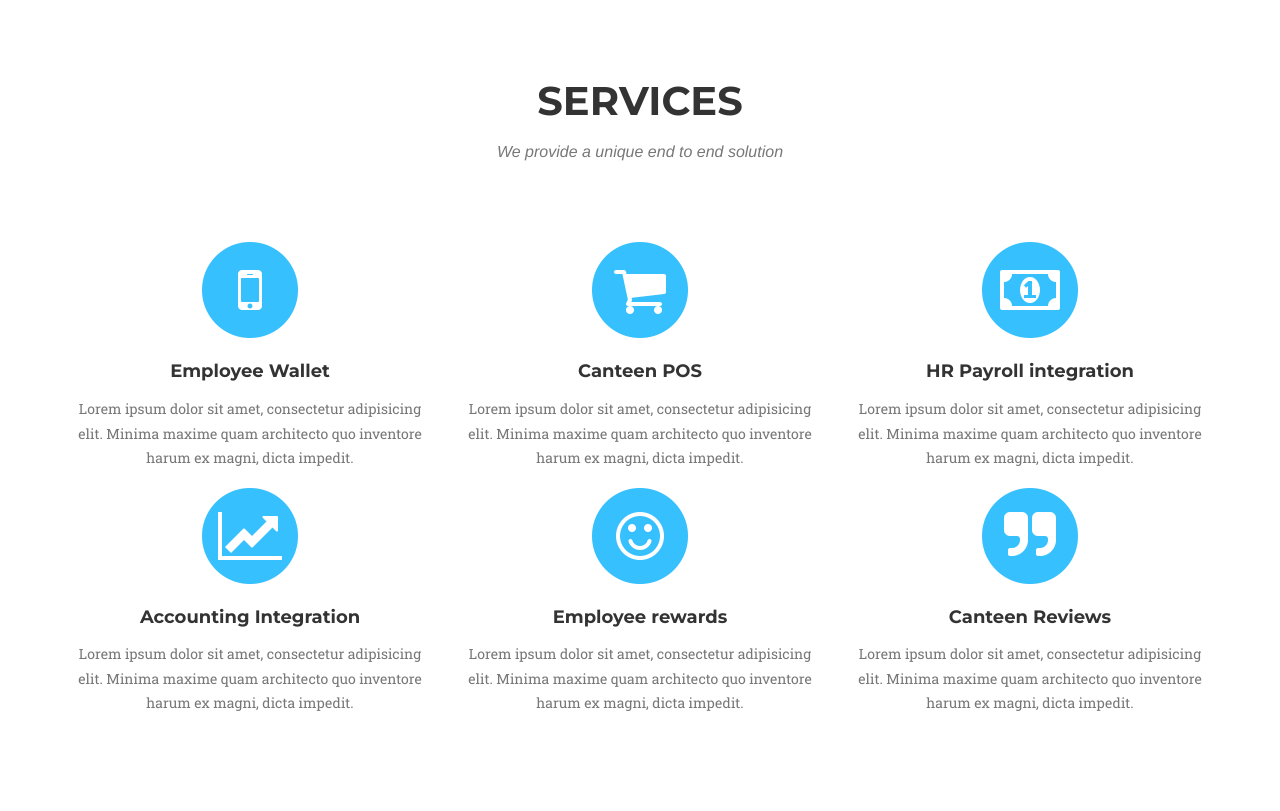
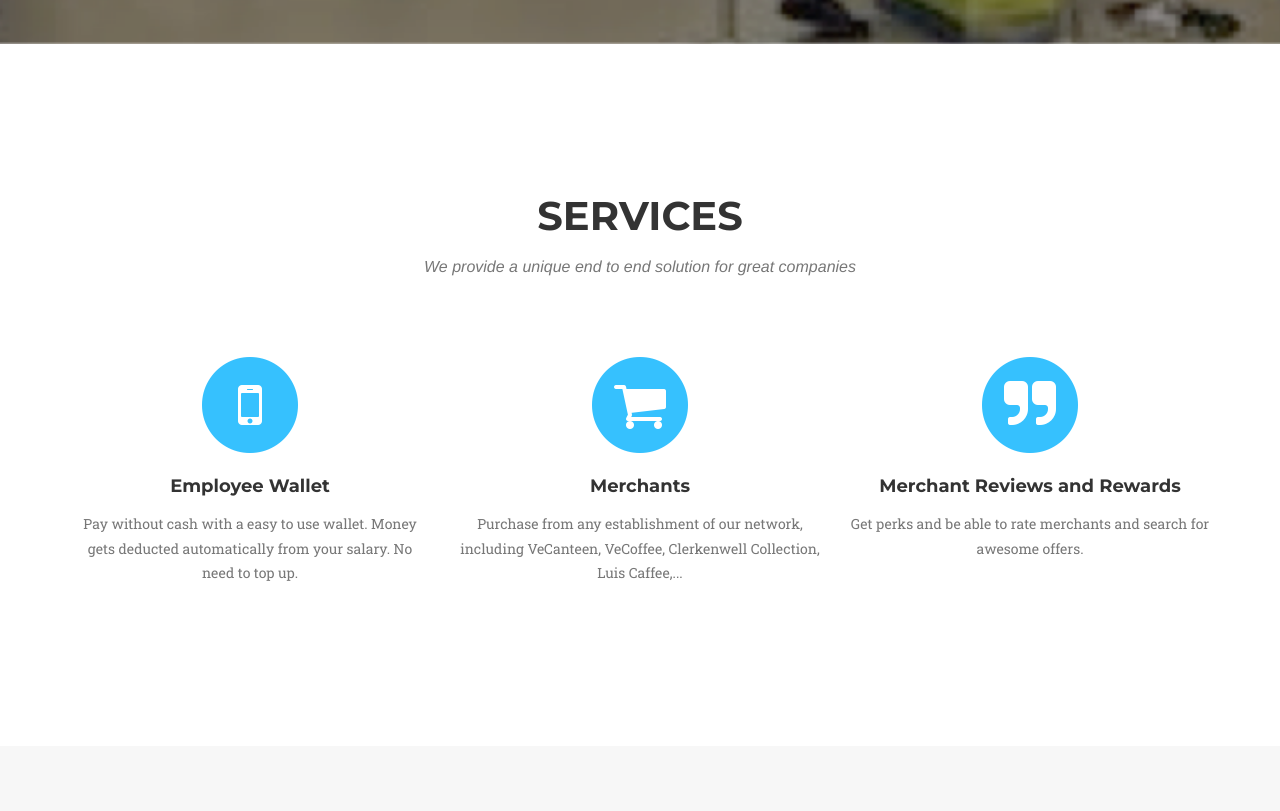
Before and after one commit to joanseg/hackathon, a plain HTML site: page index.html in a window 1280 px wide. Shown: the part 829-1640 px from the top of the page. Drawn offline with nearby package versions, Linux system fonts and the light colour scheme; a web font is replaced by a local one.

Commit message:
copy improvement for velabs campaign

```diff
--- a/index.html
+++ b/index.html
@@ -64,7 +64,7 @@
 
 
                     <li class="">
-                        <a class="page-scroll" href="#contact">Notify</a>
+                        <a class="page-scroll" href="#contact">Apply</a>
                     </li>
                 </ul>
             </div>
@@ -77,8 +77,8 @@
     <header>
         <div class="container">
             <div class="intro-text">
-                <div class="intro-heading">Delight your employees</div>
-                <div class="intro-lead-in">Cashless payment system for great companies</div>
+                <div class="intro-heading">Cashless payment for VeCanteen</div>
+                <div class="intro-lead-in">Apply now for the private beta to pay in the VeCanteen, VeCoffee and other merchants without cash</div>
                 <a href="#contact" class="page-scroll btn btn-xl">Apply</a>
             </div>
         </div>
@@ -90,7 +90,7 @@
             <div class="row">
                 <div class="col-lg-12 text-center">
                     <h2 class="section-heading">Services</h2>
-                    <h3 class="section-subheading text-muted">We provide a unique end to end solution</h3>
+                    <h3 class="section-subheading text-muted">We provide a unique end to end solution for great companies</h3>
                 </div>
             </div>
             <div class="row text-center">
@@ -100,47 +100,22 @@
                         <i class="fa fa-mobile fa-stack-1x fa-inverse"></i>
                     </span>
                     <h4 class="service-heading">Employee Wallet</h4>
-                    <p class="text-muted">Lorem ipsum dolor sit amet, consectetur adipisicing elit. Minima maxime quam architecto quo inventore harum ex magni, dicta impedit.</p>
+                    <p class="text-muted">Pay without cash with a easy to use wallet. Money gets deducted automatically from your salary. No need to top up.</p>
                 </div>
                 <div class="col-md-4">
                     <span class="fa-stack fa-4x">
                         <i class="fa fa-circle fa-stack-2x text-primary"></i>
                         <i class="fa fa-shopping-cart fa-stack-1x fa-inverse"></i>
                     </span>
-                    <h4 class="service-heading">Canteen POS</h4>
-                    <p class="text-muted">Lorem ipsum dolor sit amet, consectetur adipisicing elit. Minima maxime quam architecto quo inventore harum ex magni, dicta impedit.</p>
-                </div>
-
-<div class="col-md-4">
-                    <span class="fa-stack fa-4x">
-                        <i class="fa fa-circle fa-stack-2x text-primary"></i>
-                        <i class="fa fa-money fa-stack-1x fa-inverse"></i>
-                    </span>
-                    <h4 class="service-heading">HR Payroll integration</h4>
-                    <p class="text-muted">Lorem ipsum dolor sit amet, consectetur adipisicing elit. Minima maxime quam architecto quo inventore harum ex magni, dicta impedit.</p>
-                </div>
-<div class="col-md-4">
-                    <span class="fa-stack fa-4x">
-                        <i class="fa fa-circle fa-stack-2x text-primary"></i>
-                        <i class="fa fa-line-chart fa-stack-1x fa-inverse"></i>
-                    </span>
-                    <h4 class="service-heading">Accounting Integration</h4>
-                    <p class="text-muted">Lorem ipsum dolor sit amet, consectetur adipisicing elit. Minima maxime quam architecto quo inventore harum ex magni, dicta impedit.</p>
-                </div>
-<div class="col-md-4">
-                    <span class="fa-stack fa-4x">
-                        <i class="fa fa-circle fa-stack-2x text-primary"></i>
-                        <i class="fa fa-smile-o fa-stack-1x fa-inverse"></i>
-                    </span>
-                    <h4 class="service-heading">Employee rewards</h4>
-                    <p class="text-muted">Lorem ipsum dolor sit amet, consectetur adipisicing elit. Minima maxime quam architecto quo inventore harum ex magni, dicta impedit.</p>
+                    <h4 class="service-heading">Merchants</h4>
+                    <p class="text-muted">Purchase from any establishment of our network, including VeCanteen, VeCoffee, Clerkenwell Collection, Luis Caffee,...</p>
                 </div><div class="col-md-4">
                     <span class="fa-stack fa-4x">
                         <i class="fa fa-circle fa-stack-2x text-primary"></i>
                         <i class="fa fa-quote-right fa-stack-1x fa-inverse"></i>
                     </span>
-                    <h4 class="service-heading">Canteen Reviews</h4>
-                    <p class="text-muted">Lorem ipsum dolor sit amet, consectetur adipisicing elit. Minima maxime quam architecto quo inventore harum ex magni, dicta impedit.</p>
+                    <h4 class="service-heading">Merchant Reviews and Rewards</h4>
+                    <p class="text-muted">Get perks and be able to rate merchants and search for awesome offers.</p>
                 </div>
             </div>
         </div>
@@ -230,7 +205,7 @@
             <div class="row">
                 <div class="col-lg-12 text-center">
                     <h2 class="section-heading">Apply</h2>
-                    <h3 class="section-subheading text-muted">If you are a 200+ employee comapny and you want to accept cashless payments please submit your details and we will contact you shortly</h3>
+                    <h3 class="section-subheading text-muted">If you want to be first to pay without on the VeCanteen and other associated merchants apply now for the private beta:</h3>
                 </div>
             </div>
             <div class="row">
```
